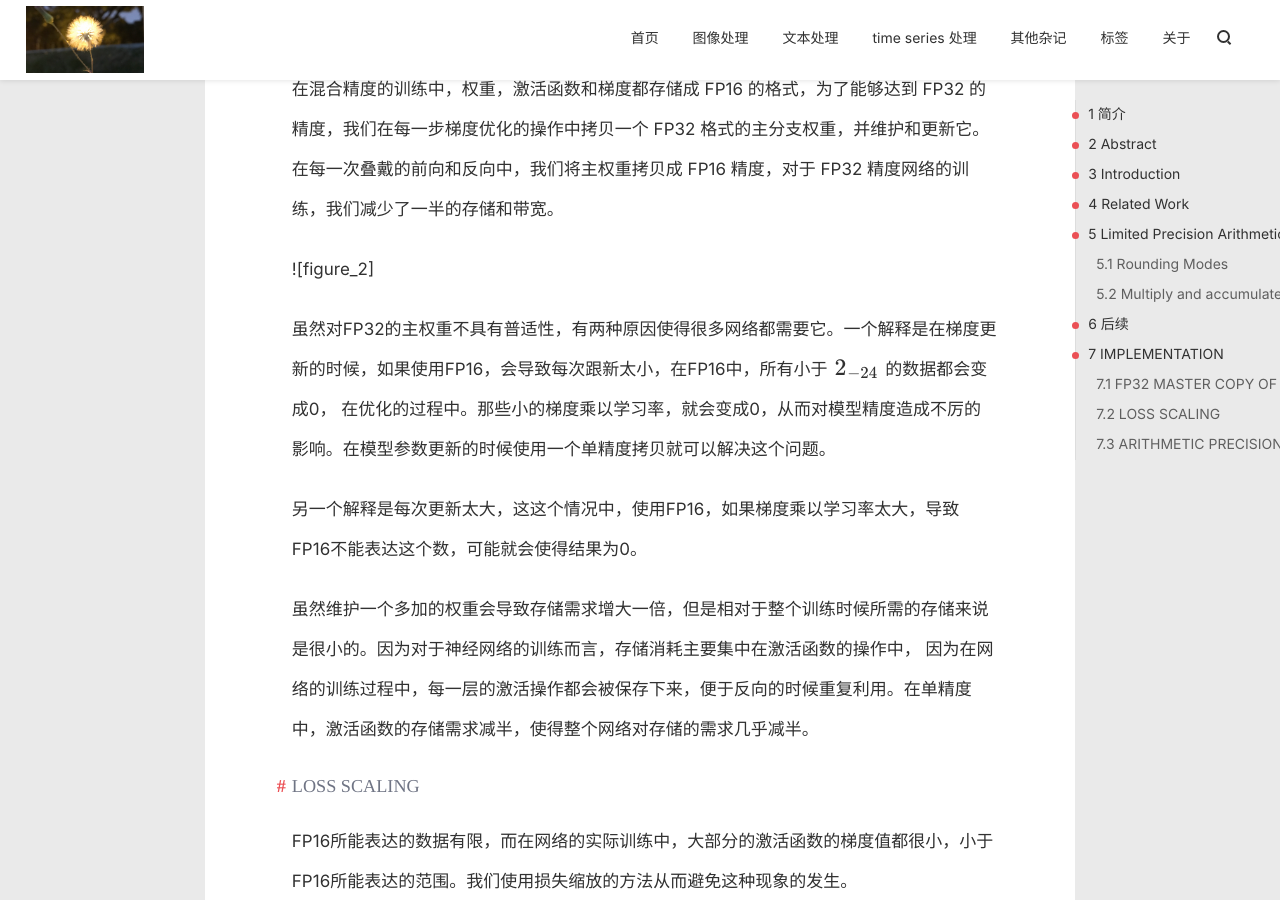
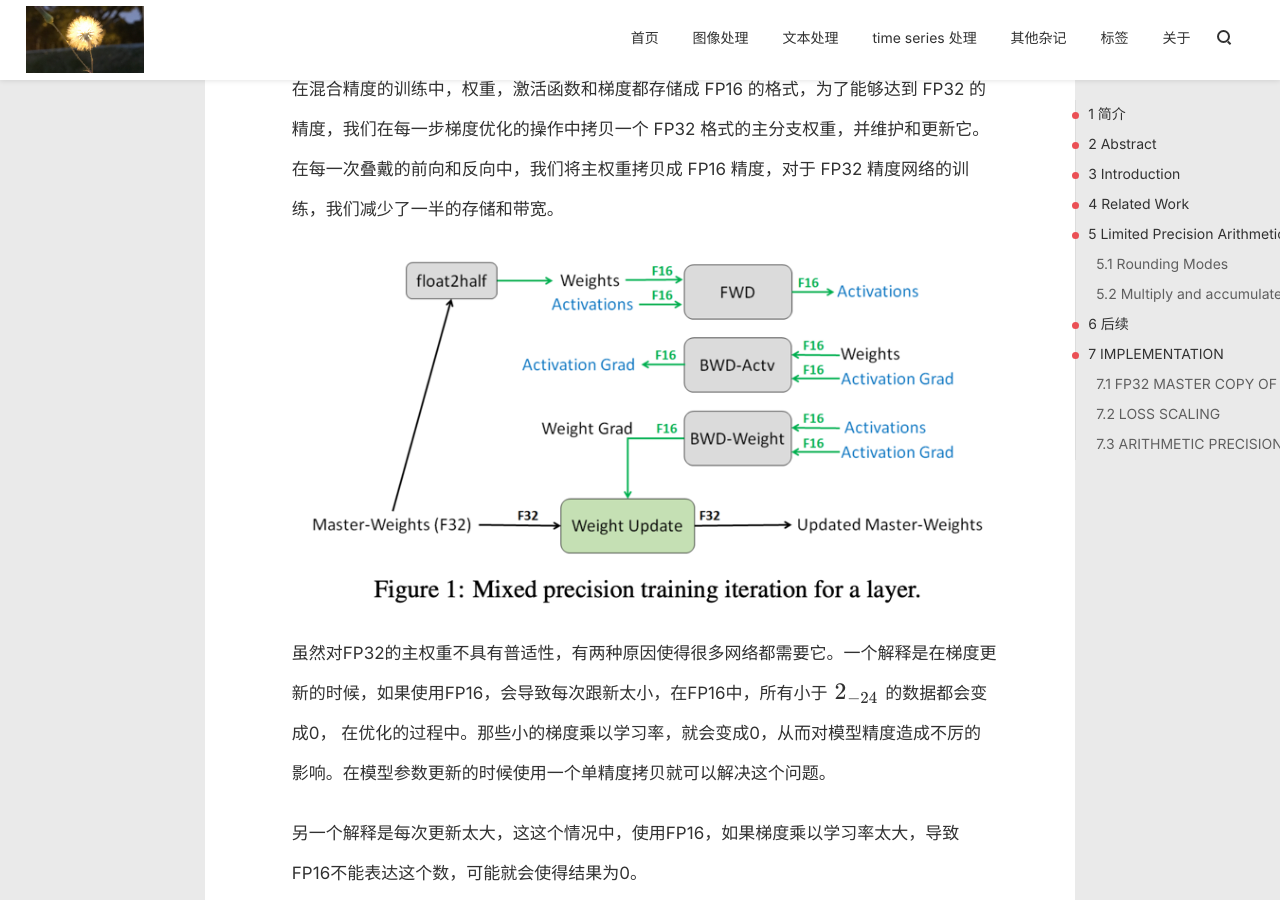
Before and after one commit to 7568/7568.github.io, a Jekyll site: the page built from _posts/others/2022-03-16-deep-learning-with-limited-numerical-precision.md, in a window 1280 px wide and 900 px high, scrolled down 4613 px. Built offline with Jekyll 4.4.1, drawn with Linux system fonts in a browser that asks for light colours; formulas are drawn with MathJax 3.

Commit message:
update some errors

```diff
--- a/_posts/others/2022-03-16-deep-learning-with-limited-numerical-precision.md
+++ b/_posts/others/2022-03-16-deep-learning-with-limited-numerical-precision.md
@@ -120,7 +120,7 @@ $$<\tilde{IL} , \tilde{IF}>$$的格式。我们将计算$$c_0$$分成两部分
 在混合精度的训练中，权重，激活函数和梯度都存储成 FP16 的格式，为了能够达到 FP32 的精度，我们在每一步梯度优化的操作中拷贝一个 FP32 格式的主分支权重，并维护和更新它。
 在每一次叠戴的前向和反向中，我们将主权重拷贝成 FP16 精度，对于 FP32 精度网络的训练，我们减少了一半的存储和带宽。
 
-![figure_2]
+![figure_1]
 
 虽然对FP32的主权重不具有普适性，有两种原因使得很多网络都需要它。一个解释是在梯度更新的时候，如果使用FP16，会导致每次跟新太小，在FP16中，所有小于$$2_{-24}$$的数据都会变成0，
 在优化的过程中。那些小的梯度乘以学习率，就会变成0，从而对模型精度造成不厉的影响。在模型参数更新的时候使用一个单精度拷贝就可以解决这个问题。
```
